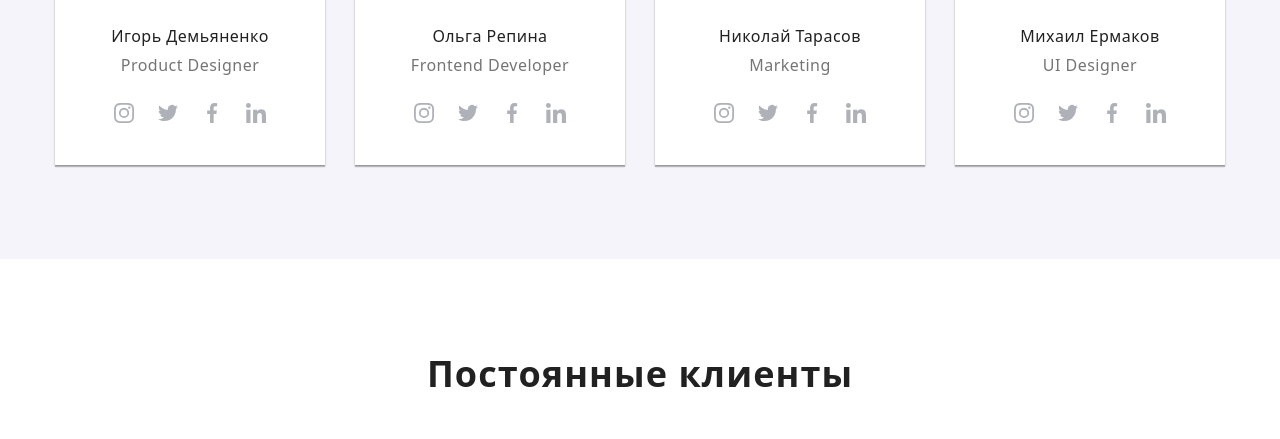
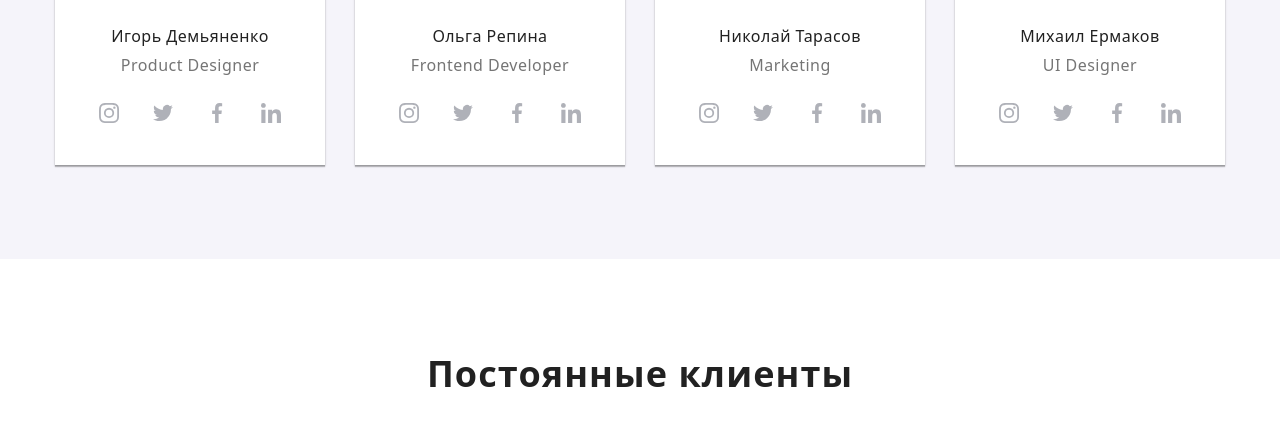
Before and after one commit to HannaGolovashkina/goit-markup-hw-08, a plain HTML site: page index.html in a window 1280 px wide. Shown: the part 2169-2608 px from the top of the page. Drawn offline with Linux system fonts and the light colour scheme.

Commit message:
team-soc

```diff
--- a/sass/layout/_team.scss
+++ b/sass/layout/_team.scss
@@ -91,8 +91,8 @@
     background-color: #2196f3;
   }
 }
-.team__soc-item {
-  gap: 10px;
+.team__soc :not(:last-child) {
+  margin-right: 10px;
 }
 .team__icon {
   fill: #afb1b8;
```
Also changed, not shown: css/main.css, css/main.min.css, 1 other file.
